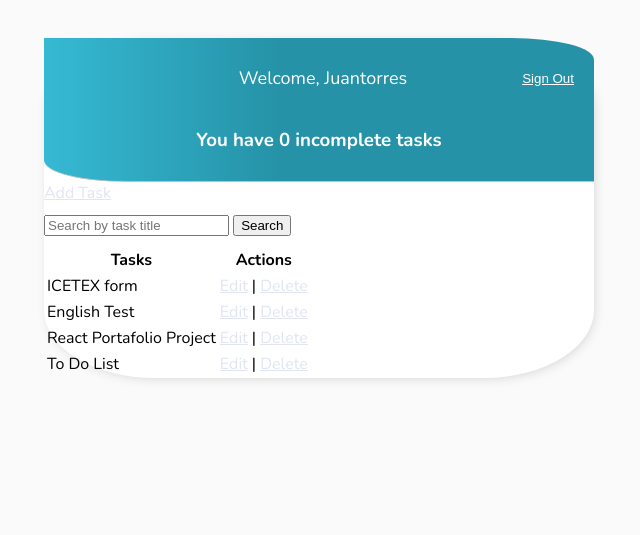
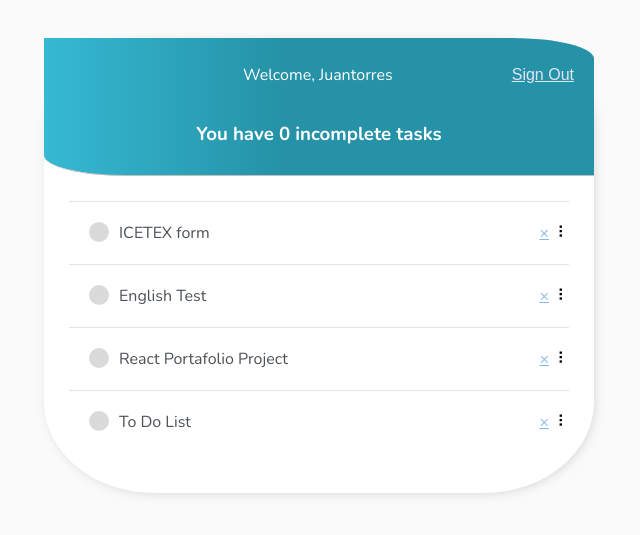
Before and after one commit to Torrescjua/TO-DO-LIST, a Django app: page / in a window 1280 px wide. Shown: the top 535 px of the page, without its empty margins (321-961 px from the left). Run offline with Django 5.2, Linux system fonts and the light colour scheme; a user stored in the database is signed in; data comes from the database, SQL or seed files in the repository; both versions use the stored data as it was after the commit.

Commit message:
task list done and delete

```diff
--- a/base/templates/base/task_list.html
+++ b/base/templates/base/task_list.html
@@ -12,46 +12,40 @@
                 </form>
             </div>
         </div>
-
-        <h3> You have {{ count }} incomplete task{{ count|pluralize:'s' }}</h3>
+            <h3> You have {{ count }} incomplete task{{ count|pluralize:'s' }}</h3>
         {% if request.user.is_authenticated %}
     {% endif %}
     </div>
 
-    <a href="{% url 'task-create' %}">Add Task</a>
+{% comment %}     <a href="{% url 'task-create' %}">Add Task</a>
 
     <form method="GET" style="margin-top: 10px;">
         <input type="text" name="search-area" value="{{ search_input }}" placeholder="Search by task title">
         <input type="submit" value="Search">
-    </form>
+    </form> {% endcomment %}
 
-    <table style="margin-top: 10px;">
-        <thead>
-            <tr>
-                <th>Tasks</th>
-                <th>Actions</th>
-            </tr>
-        </thead>
-        <tbody>
-        {% if tasks %}
-            {% for task in tasks %}
-                <tr>
-                    <td>{{ task.title }}</td>
-                    <td>
-                        <a href="{% url 'task-update' task.pk %}">Edit</a> |
-                        <a href="{% url 'task-delete' task.pk %}">Delete</a>
-                    </td>
-                </tr>
-            {% empty %}
-                <tr>
-                    <td colspan="2"><h3>No Tasks in List</h3></td>
-                </tr>
-            {% endfor %}
-        {% else %}
-            <tr>
-                <td colspan="2"><h3>No Tasks Found</h3></td>
-            </tr>
-        {% endif %}
-        </tbody>
-    </table>
+    <div class="task-items-wrapper">
+        {% for task in tasks %}
+        <div class="task-wrapper" data-position="{{task.pk}}">
+            <div class="task-title">
+                {% if task.complete %}
+                <div class="task-complete-icon"></div>
+                <i><s><a href="{% url 'task-update' task.id %}">{{task}}</a></s></i> {% else %}
+                <div class="task-incomplete-icon"></div>
+                <a href="{% url 'task-update' task.id %}">{{task}}</a> {% endif %}
+            </div>
+            <div class="task-controls">
+                <a class="delete-link" href="{% url 'task-delete' task.id %}">&#215;</a>
+                <span class="handle">&nbsp;&#10247;</span>
+            </div>
+        </div>
+
+        {% empty %}
+        <div style="text-align: center; padding-bottom: 10px; line-height: 1em;">
+            <h3>No new tasks are created.</h3>
+            <h3>Create a <a style="text-decoration: none; color: #e53935;" href="{% url 'task-create' %}">New task</a> ! </h3>
+        </div>
+        {% endfor %}
+    </div>
+
 {% endblock content %}
--- a/static/css/styles.css
+++ b/static/css/styles.css
@@ -10,11 +10,12 @@ body{
 .container{
     max-width: 550px;
     max-height: 550px;
-    margin: auto;
+    margin: 0 auto;
     background-color: #fff;
     -webkit-box-shadow: 2px 2px 13px -4px rgba(0, 0, 0, 0.21);
     box-shadow: 2px 2px 13px -4px rgba(0, 0, 0, 0.21);
     border-radius: 20%;
+    padding-bottom: 15px;
 }
 
 .header-bar {
@@ -78,7 +79,7 @@ button[type="submit"]:hover {
 }
 
 a{
-    color: #E1E5F2;
+    color: #80B8EF;
 }
 
 .error-container{
@@ -96,17 +97,24 @@ a{
 }
 
 .return-tag {
-    padding: 0px 20px;
+    padding-right: 20px;
+    padding-top: 10px;
+    color: #E1E5F2;
+}
+
+.return-tag a{
+    color: #E1E5F2;
 }
 
 /* Estilos para el contenedor de tareas */
 
 .btn-out button[type="submit"]{
     background-color: unset;
-    color: white;
-    text-decoration: underline; /* Agrega subrayado al texto */
-    text-underline-offset: initial; /* Ajusta el desplazamiento del subrayado si es necesario */
+    color: #E1E5F2;
+    text-decoration: underline;
+    text-underline-offset: initial;
     cursor: pointer;
+    font-size: medium;
 }
 
 .exce-container{
@@ -114,12 +122,60 @@ a{
     flex-direction: row;
     justify-content: space-between;
     align-items: center;
-    margin-bottom: 0px;
 }
 
 .exce-container p{
     flex: 1;
     text-align: center;
     margin-left: 100px;
-    font-size: large;
 }
+
+
+/* Estilos para el delete message */
+
+.delete-wrapper {
+    display: flex;
+    flex-direction: row;
+    justify-content: space-between;
+    align-items: center;
+    padding: 10px;
+    margin: 10px;
+}
+
+.task-items-wrapper {
+    margin: 25px;
+}
+
+.task-wrapper {
+    display: flex;
+    align-items: center;
+    justify-content: space-between;
+    background-color: #fff;
+    border-top: 1px solid #dfe4ea;
+    overflow: hidden;
+}
+
+.task-title {
+    display: flex;
+    padding: 20px;
+}
+
+.task-title a {
+    text-decoration: none;
+    color: #4b5156;
+    margin-left: 10px;
+}
+
+.task-complete-icon {
+    height: 20px;
+    width: 20px;
+    background-color: rgb(105, 192, 105);
+    border-radius: 50%;
+}
+
+.task-incomplete-icon {
+    height: 20px;
+    width: 20px;
+    background-color: rgb(218, 218, 218);
+    border-radius: 50%;
+}
```
Also changed, not shown: base/templates/base/task_confirm_delete.html (+9 -3 lines), db.sqlite3.
